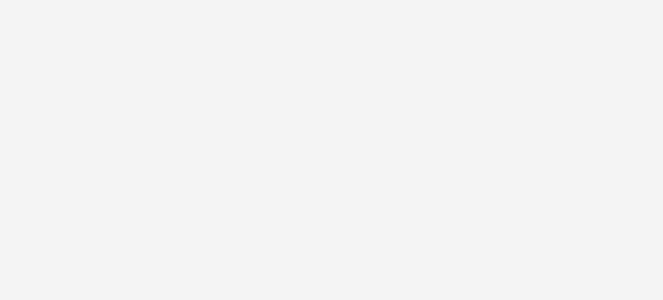
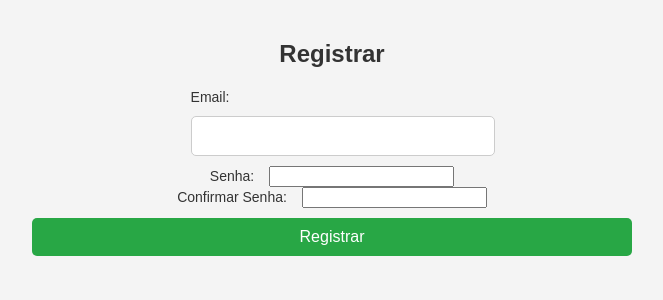
Before and after one commit to Henrico93/gerenciamento-compras, a React (Create React App) app: page /register in a window 1280 px wide. Before the commit this address had no page. Shown: the top 300 px of the page, without its empty margins (308-971 px from the left). Built offline with nearby package versions, Linux system fonts and the light colour scheme.

Commit message:
opção de resgistrar novos usuarios

```diff
--- a/src/App.js
+++ b/src/App.js
@@ -2,6 +2,7 @@ import React, { useState, useEffect } from 'react';
 import { BrowserRouter as Router, Route, Routes, Navigate } from 'react-router-dom';
 import Login from './pages/Login';
 import Home from './pages/Home';
+import Register from './pages/Register'; // Certifique-se de que o nome do arquivo está correto
 
 import GerenciadorProdutos from './components/GerenciadorProduto/GerenciadorProduto';
 import GerenciadorCategorias from './components/GerenciadorCategoria/GerenciadorCategoria';
@@ -11,14 +12,19 @@ import GerenciadorAgendamentos from './components/GerenciadorAgendamento/Gerenci
 
 const App = () => {
   const [isAuthenticated, setIsAuthenticated] = useState(false);
-  const [vendedores, setVendedores] = useState(() => {
-    const storedVendedores = localStorage.getItem('vendedores');
-    return storedVendedores ? JSON.parse(storedVendedores) : [];
-  });
+  const [users, setUsers] = useState([
+      { email: 'usuario1@teste.com', password: 'senha1' },
+      { email: 'usuario2@teste.com', password: 'senha2' },
+      { email: 'teste@teste.com', password: '1234' }
+  ]);
 
   useEffect(() => {
-    localStorage.setItem('vendedores', JSON.stringify(vendedores));
-  }, [vendedores]);
+    // Lógica para persistir usuários no localStorage (se necessário)
+  }, [users]);
+
+  const handleRegister = (newUser) => {
+    setUsers([...users, newUser]);
+  };
 
   return (
     <Router>
@@ -27,7 +33,10 @@ const App = () => {
           path="/login"
           element={<Login onLoginSuccess={() => setIsAuthenticated(true)} />}
         />
-
+        <Route
+          path="/register"
+          element={<Register onRegister={handleRegister} />}
+        />
         <Route
           path="/"
           element={isAuthenticated ? <Home /> : <Navigate to="/login" />}
@@ -46,7 +55,7 @@ const App = () => {
         />
         <Route
           path="/vendedores"
-          element={isAuthenticated ? <GerenciadorVendedores vendedores={vendedores} setVendedores={setVendedores} /> : <Navigate to="/login" />}
+          element={isAuthenticated ? <GerenciadorVendedores vendedores={[]} setVendedores={() => {}} /> : <Navigate to="/login" />}
         />
         <Route
           path="/agendamentos"
--- a/src/pages/Login.js
+++ b/src/pages/Login.js
@@ -1,14 +1,7 @@
 import React, { useState } from 'react';
 import { useNavigate } from 'react-router-dom';
 
-
-const users = [
-    { email: 'henricoarevalo@gmail.com', password: 'henrico15' },
-    { email: 'hugomalaguite@gmail.com', password: 'hugo07' },
-    { email: 'teste@teste.com', password: '1234' }
-];
-
-const Login = ({ onLoginSuccess }) => {
+const Login = ({ onLoginSuccess, onRegisterClick }) => {
     const [email, setEmail] = useState('');
     const [password, setPassword] = useState('');
     const navigate = useNavigate();
@@ -16,18 +9,19 @@ const Login = ({ onLoginSuccess }) => {
     const handleSubmit = (e) => {
         e.preventDefault();
 
-
         if (!email || !password) {
             alert('Por favor, preencha todos os campos');
             return;
         }
 
+        // Obtenha os usuários do localStorage
+        const users = JSON.parse(localStorage.getItem('users')) || [];
         const user = users.find(user => user.email === email && user.password === password);
 
         if (user) {
             alert('Login realizado com sucesso!');
-            onLoginSuccess();
-            navigate('/');
+            onLoginSuccess(); // Notifica o App que o login foi bem-sucedido
+            navigate('/'); // Redireciona para a página home
         } else {
             alert('Credenciais inválidas');
         }
@@ -57,6 +51,9 @@ const Login = ({ onLoginSuccess }) => {
                 </div>
                 <button type="submit">Entrar</button>
             </form>
+            <p>
+                Não tem uma conta? <button onClick={onRegisterClick}>Registre-se</button>
+            </p>
         </div>
     );
 };
--- /dev/null
+++ b/src/pages/Register.js
@@ -0,0 +1,80 @@
+import React, { useState } from 'react';
+import { useNavigate } from 'react-router-dom';
+
+const Register = ({ onRegisterSuccess }) => {
+    const [email, setEmail] = useState('');
+    const [password, setPassword] = useState('');
+    const [confirmPassword, setConfirmPassword] = useState('');
+    const navigate = useNavigate();
+
+    const handleSubmit = (e) => {
+        e.preventDefault();
+
+        if (!email || !password || !confirmPassword) {
+            alert('Por favor, preencha todos os campos');
+            return;
+        }
+
+        if (password !== confirmPassword) {
+            alert('As senhas não correspondem');
+            return;
+        }
+
+        // Verifique se o localStorage já possui usuários
+        const users = JSON.parse(localStorage.getItem('users')) || [];
+        console.log('Usuários existentes:', users); // Debug
+
+        const userExists = users.find(user => user.email === email);
+
+        if (userExists) {
+            alert('Este email já está cadastrado');
+            return;
+        }
+
+        // Adicione o novo usuário
+        users.push({ email, password });
+        localStorage.setItem('users', JSON.stringify(users));
+
+        alert('Cadastro realizado com sucesso!');
+        onRegisterSuccess(); // Notifica o App que o registro foi bem-sucedido
+        navigate('/login'); // Redireciona para a página de login
+    };
+
+    return (
+        <div className="register-container">
+            <h2>Registrar</h2>
+            <form onSubmit={handleSubmit}>
+                <div>
+                    <label>Email:</label>
+                    <input
+                        type="email"
+                        value={email}
+                        onChange={(e) => setEmail(e.target.value)}
+                        required
+                    />
+                </div>
+                <div>
+                    <label>Senha:</label>
+                    <input
+                        type="password"
+                        value={password}
+                        onChange={(e) => setPassword(e.target.value)}
+                        required
+                    />
+                </div>
+                <div>
+                    <label>Confirmar Senha:</label>
+                    <input
+                        type="password"
+                        value={confirmPassword}
+                        onChange={(e) => setConfirmPassword(e.target.value)}
+                        required
+                    />
+                </div>
+                <button type="submit">Registrar</button>
+            </form>
+        </div>
+    );
+};
+
+export default Register;
```
